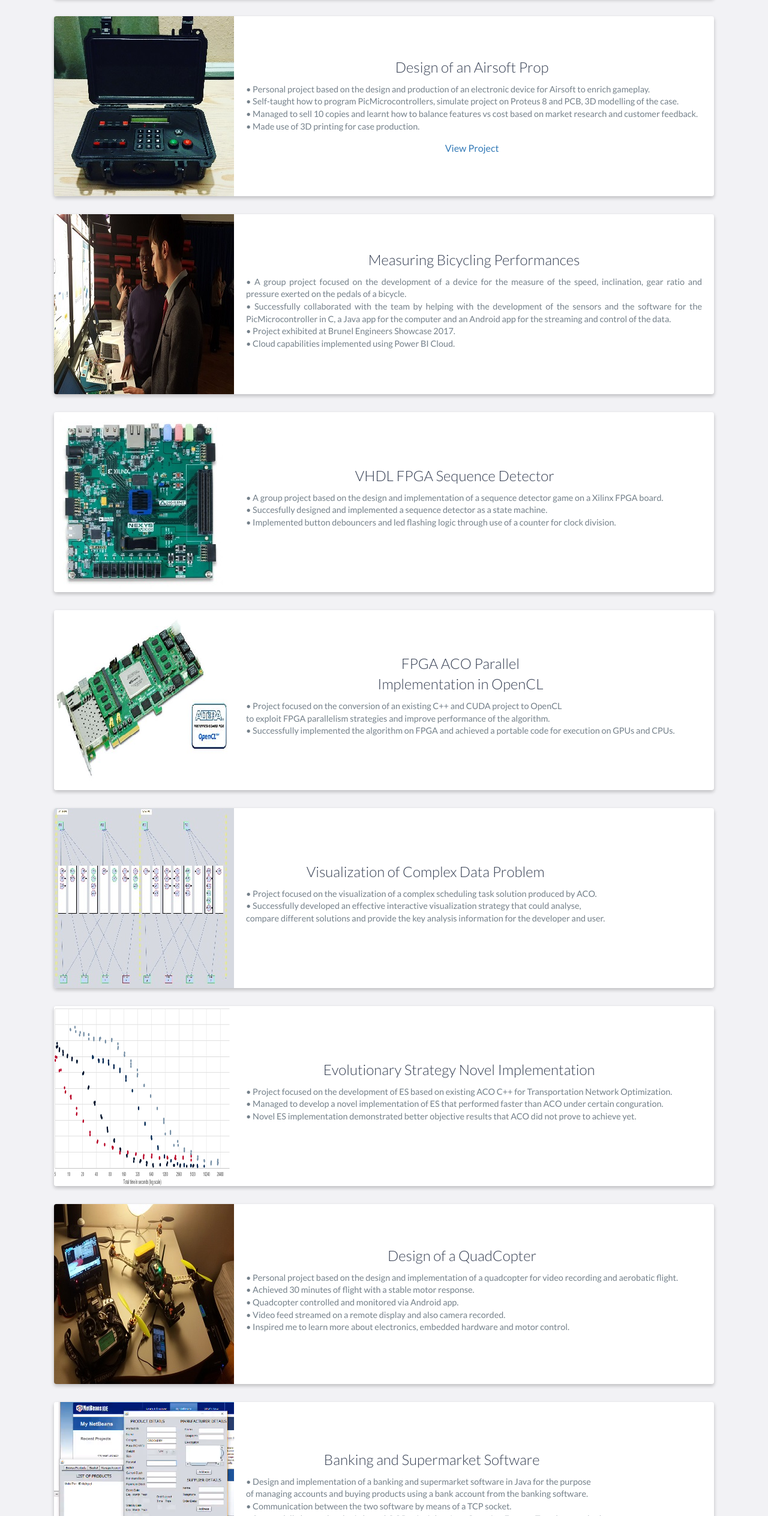
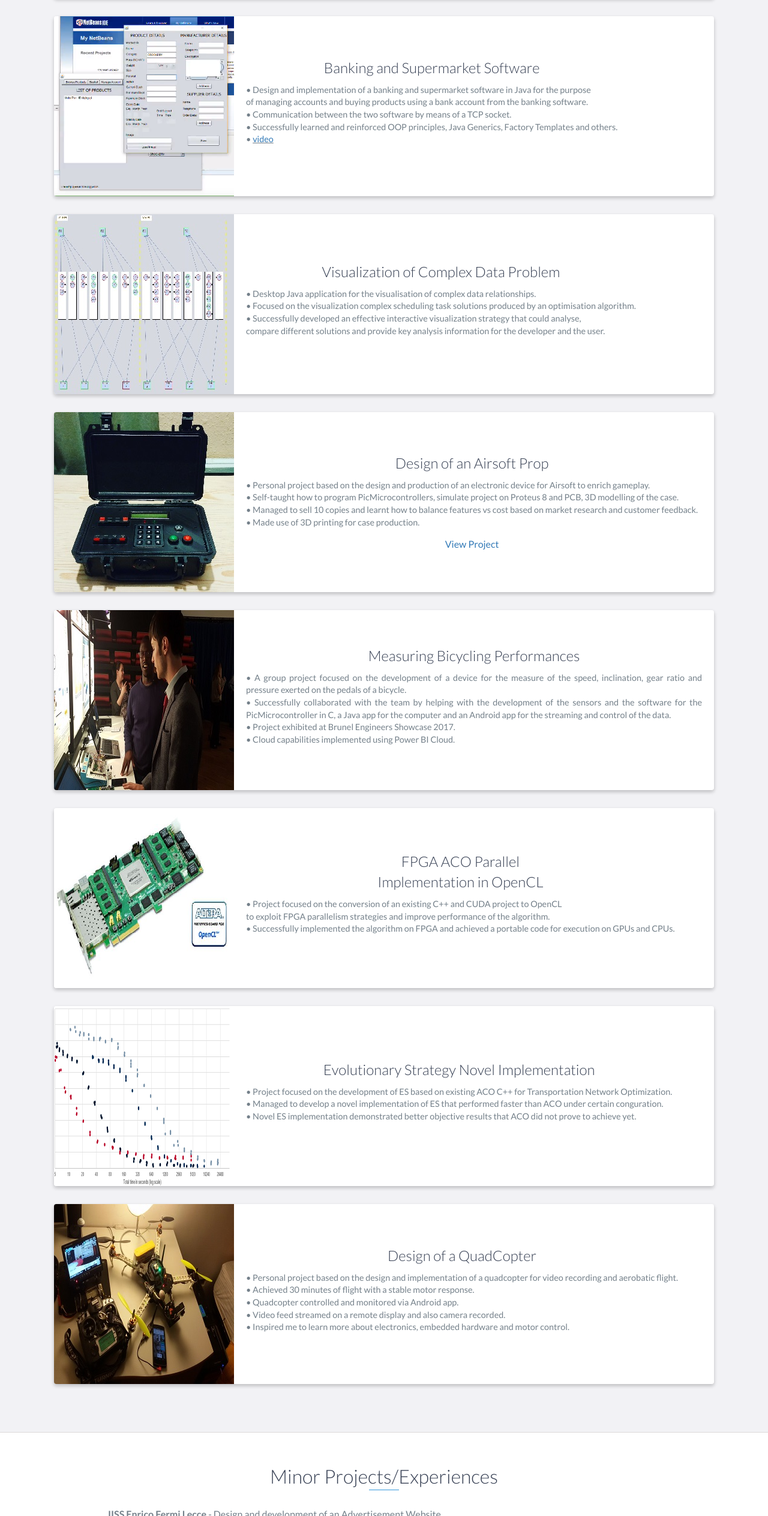
Before and after one commit to LoKKeR96/lokker96.github.io, a website: page index.html in a window 1280 px wide. Shown: the part 3600-6127 px from the top of the page at 60% size. Drawn offline with nearby package versions, Linux system fonts and the light colour scheme.

Commit message:
Few updates on projects

```diff
--- a/index.html
+++ b/index.html
@@ -225,6 +225,42 @@
 
                 <div class="project shadow-large">
                     <div class="project-image">
+                        <img src="images/banking.png" />
+                    </div>
+                    <!-- End .project-image -->
+                    <div class="project-info">
+                        <h3>Banking and Supermarket Software</h3>
+                        <p class="justified">
+                            • Design and implementation of a banking and supermarket software in Java for the purpose<br> of managing accounts and buying products using a bank account from the banking software.<br>
+                            • Communication between the two software by means of a TCP socket.<br>
+                            • Successfully learned and reinforced OOP principles, Java Generics, Factory Templates and others.<br>
+                            • <u><a href="https://www.youtube.com/watch?v=I09KQJZSoFQ">video</a></u>
+                        </p>
+                    </div>
+                    <!-- End .project-info -->
+                </div>
+                <!-- End .project -->
+
+                <div class="project shadow-large">
+                    <div class="project-image">
+                        <img src="images/visual.jpg" />
+                    </div>
+                    <!-- End .project-image -->
+                    <div class="project-info">
+                        <h3>Visualization of Complex Data Problem</h3>
+                        <p class="justified">
+                            • Desktop Java application for the visualisation of complex data relationships.<br>
+                            • Focused on the visualization complex scheduling task solutions produced by an optimisation algorithm.<br>
+                            • Successfully developed an effective interactive visualization strategy that could analyse,<br> compare different solutions and provide key analysis information for the developer and the user.
+                        </p>
+                        <!--<a href="#">View Project</a>-->
+                    </div>
+                    <!-- End .project-info -->
+                </div>
+                <!-- End .project -->
+
+                <div class="project shadow-large">
+                    <div class="project-image">
                         <img src="images/valise.jpg" />
                     </div>
                     <!-- End .project-image -->
@@ -262,23 +298,6 @@
 
                 <div class="project shadow-large">
                     <div class="project-image">
-                        <img src="images/fpga_game.jpg" />
-                    </div>
-                    <!-- End .project-image -->
-                    <div class="project-info">
-                        <h3>VHDL FPGA Sequence Detector</h3>
-                        <p class="justified">
-                            • A group project based on the design and implementation of a sequence detector game on a Xilinx FPGA board.<br>
-                            • Succesfully designed and implemented a sequence detector as a state machine.<br>
-                            • Implemented button debouncers and led flashing logic through use of a counter for clock division.
-                        </p>
-                    </div>
-                    <!-- End .project-info -->
-                </div>
-                <!-- End .project -->
-
-                <div class="project shadow-large">
-                    <div class="project-image">
                         <img src="images/fpga.PNG" />
                     </div>
                     <!-- End .project-image -->
@@ -287,23 +306,6 @@
                         <p class="justified">
                             • Project focused on the conversion of an existing C++ and CUDA project to OpenCL<br> to exploit FPGA parallelism strategies and improve performance of the algorithm.<br>
                             • Successfully implemented the algorithm on FPGA and achieved a portable code for execution on GPUs and CPUs.
-                        </p>
-                        <!--<a href="#">View Project</a>-->
-                    </div>
-                    <!-- End .project-info -->
-                </div>
-                <!-- End .project -->
-
-                <div class="project shadow-large">
-                    <div class="project-image">
-                        <img src="images/visual.jpg" />
-                    </div>
-                    <!-- End .project-image -->
-                    <div class="project-info">
-                        <h3>Visualization of Complex Data Problem</h3>
-                        <p class="justified">
-                            • Project focused on the visualization of a complex scheduling task solution produced by ACO.<br>
-                            • Successfully developed an effective interactive visualization strategy that could analyse,<br> compare different solutions and provide the key analysis information for the developer and user.
                         </p>
                         <!--<a href="#">View Project</a>-->
                     </div>
@@ -347,23 +349,6 @@
                 </div>
                 <!-- End .project -->
 
-                <div class="project shadow-large">
-                    <div class="project-image">
-                        <img src="images/banking.png" />
-                    </div>
-                    <!-- End .project-image -->
-                    <div class="project-info">
-                        <h3>Banking and Supermarket Software</h3>
-                        <p class="justified">
-                            • Design and implementation of a banking and supermarket software in Java for the purpose<br> of managing accounts and buying products using a bank account from the banking software.<br>
-                            • Communication between the two software by means of a TCP socket.<br>
-                            • Successfully learned and reinforced OOP principles, Java Generics, Factory Templates and others.<br>
-                        </p>
-                    </div>
-                    <!-- End .project-info -->
-                </div>
-                <!-- End .project -->
-
             </div>
         </div>
     </div>
@@ -378,10 +363,9 @@
                 </div>
                 <div class="col-md-10 col-md-offset-1">
                     <p>
-                        <b>Brunel Level 2 Assignment 2017</b> - Supermarket and Banking softwares socket communication ( <u><a href="https://www.youtube.com/watch?v=I09KQJZSoFQ">video</a></u> ).<br>
+                        <b>IISS Enrico Fermi Lecce</b> - Design and development of an Advertisement Website.<br>
+                        <b>Personal Project</b> - Design of a Racing Drone ( <u><a href="https://www.youtube.com/watch?v=vACCLp1nAIA">video</a></u> ).<br>
                         <b>Swiss Cottage London</b> - Friendly Drone Racing event organised personally ( <u><a href="https://www.youtube.com/watch?v=Out5SoInOIY">video</a></u> ).<br>
-                        <b>Personal Project</b> - Design of a Racing Drone ( <u><a href="https://www.youtube.com/watch?v=vACCLp1nAIA">video</a></u> ).<br>
-                        <b>IISS Enrico Fermi Lecce</b> - Design and development of an Advertisement Website.<br>
                     </p>
                 </div>
         </div>
@@ -401,7 +385,7 @@
                         <br>
                         Slacklining
                         <br>
-                        Skydiving
+                        Paramotor
                         <br>
                         Traveling
                         <br>
```
